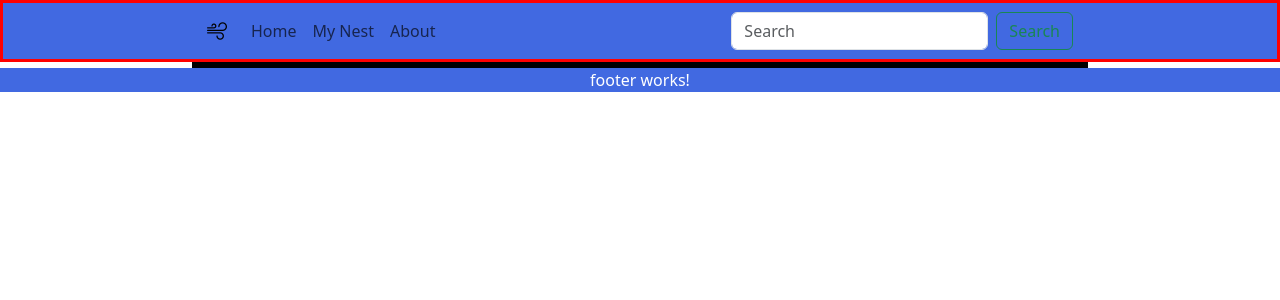
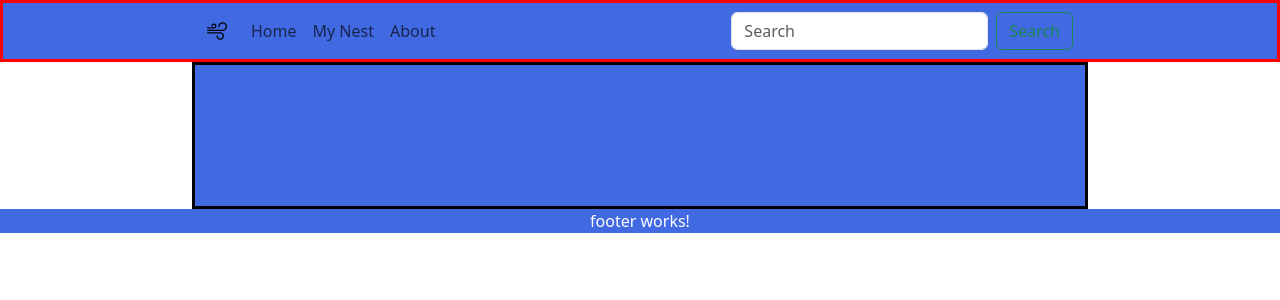
Before and after one commit to Dev-NekoEdg/golondrinas-frontend, an Angular app: page / in a window 1280 px wide. Shown: the top 300 px of the page. Built offline with nearby package versions, Linux system fonts and the light colour scheme.

Commit message:
useless progress for fotter

```diff
--- a/src/app/app.component.css
+++ b/src/app/app.component.css
@@ -1,3 +1,8 @@
+.innerBody{
+  position: relative;
+  height: 100vh;
+}
+
 .mainContainer{
   background-color: #4169e1;
   margin: 0% 15% 0%;
@@ -5,5 +10,6 @@
   border-style: solid;
   border-color: #000000;
   width: auto;
-  height: initial;
+  position: relative;
+  padding-bottom: 11%;
 }
--- a/src/app/app.component.html
+++ b/src/app/app.component.html
@@ -1,11 +1,12 @@
-<div>
+<div class="innerBody">
+
   <div>
     <app-navbar></app-navbar>
   </div>
   <div class="mainContainer">
     <router-outlet></router-outlet>
   </div>
-  <div>
+  <div class="customFooter">
     <app-footer></app-footer>
   </div>
 </div>
--- a/src/app/components/home/home.component.html
+++ b/src/app/components/home/home.component.html
@@ -1,6 +1,6 @@
 <p>home works!</p>
-<div style="height: 500px;">
-  <div id="carouselExampleIndicators" class="carousel slide h-50">
+<div>
+  <!-- <div id="carouselExampleIndicators" class="carousel slide h-50">
     <div class="carousel-indicators">
       <button type="button" data-bs-target="#carouselExampleIndicators" data-bs-slide-to="0" class="active"
         aria-current="true" aria-label="Slide 1"></button>
@@ -12,20 +12,24 @@
         aria-label="Slide 4"></button>
     </div>
     <div class="carousel-inner">
-      <div class="carousel-item active ">
-        <img src="https://storedatanekoedg.blob.core.windows.net/public-container/img200x200.png" class="rounded w-100"
+      <div class="carousel-item h-50 active">
+        <img src="https://storedatanekoedg.blob.core.windows.net/public-container/img200x200.png"
+          class="rounded"
           alt="...">
       </div>
-      <div class="carousel-item">
-        <img src="https://storedatanekoedg.blob.core.windows.net/public-container/img200x200.png" class="rounded w-100"
+      <div class="carousel-item h-50">
+        <img src="https://storedatanekoedg.blob.core.windows.net/public-container/img200x200.png"
+          class="rounded"
           alt="...">
       </div>
-      <div class="carousel-item">
-        <img src="https://storedatanekoedg.blob.core.windows.net/public-container/img200x200.png" class="rounded w-100"
+      <div class="carousel-item h-50">
+        <img src="https://storedatanekoedg.blob.core.windows.net/public-container/nekoedg_a_fliying_swallow_minimal_a5cde8ad-3f37-404c-a6c5-7831effd55b9.png"
+          class="rounded"
           alt="...">
       </div>
-      <div class="carousel-item">
-        <img src="https://storedatanekoedg.blob.core.windows.net/public-container/img200x200.png" class="rounded w-100"
+      <div class="carousel-item h-50">
+        <img src="https://storedatanekoedg.blob.core.windows.net/public-container/7d626fb5-ec18-4f3a-a9fb-58e53dd479dd%20(1).png"
+          class="rounded"
           alt="...">
       </div>
     </div>
@@ -39,5 +43,5 @@
       <span class="carousel-control-next-icon" aria-hidden="true"></span>
       <span class="visually-hidden">Next</span>
     </button>
-  </div>
+  </div> -->
 </div>
--- a/src/app/components/shared/footer/footer.component.css
+++ b/src/app/components/shared/footer/footer.component.css
@@ -1,10 +1,14 @@
+.footer{
+  position: absolute;
+  bottom: 0;
+  width: 100%;
+  height: 2%;
+}
+
 .customFooter{
   text-align: center;
-  width: 100%;
   padding-left: 15%;
   padding-right: 15%;
   color: #ffffff;
   background-color: royalblue;
-  bottom: 0;
-  position: relative;
 }
--- a/src/app/components/shared/footer/footer.component.html
+++ b/src/app/components/shared/footer/footer.component.html
@@ -1,4 +1,3 @@
-<div class="customFooter">
+<footer class="customFooter">
   <p>footer works!</p>
-
-</div>
+</footer>
--- a/src/styles.css
+++ b/src/styles.css
@@ -1,8 +1,15 @@
 /* You can add global styles to this file, and also import other style files */
-html,body{
+/* html,body{
 width: auto;
 height: auto;
 margin: 0;
 padding: 0;
+} */
 /* background-color: blueviolet; */
+body {
+  height: 100vh;
+  position: relative;
+  width: auto;
+  margin: 0;
+  padding: 0;
 }
```
